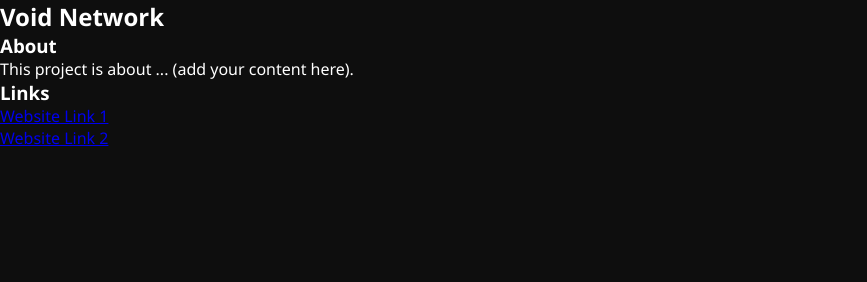
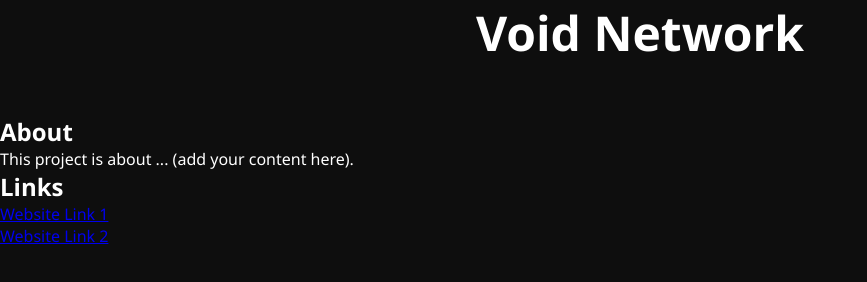
Before and after one commit to NeverBlockedGames/About-Me, a plain HTML site: page Project.html in a window 1280 px wide. Shown: the whole page, without its empty margins (0-867 px from the left). Drawn offline with Linux system fonts and the light colour scheme.

Commit message:
Update Project.html

```diff
--- a/Project.html
+++ b/Project.html
@@ -8,16 +8,23 @@
 <body>
 
     <div id="project-page">
-        <h2>Void Network</h2>
-        <h3>About</h3>
+        <header>
+            <h1>Void Network</h1>
+        </header>
+
+        <section id="about">
+            <h2>About</h2>
             <p>This project is about ... (add your content here).</p>
+        </section>
 
-        <h3>Links</h3>
+        <section id="links">
+            <h2>Links</h2>
             <ul>
                 <li><a href="https://example.com">Website Link 1</a></li>
                 <li><a href="https://example.com">Website Link 2</a></li>
                 <!-- Add more links as needed -->
             </ul>
+        </section>
     </div>
 
 </body>
```
Lines whose indentation alone changed are shown as unchanged.
